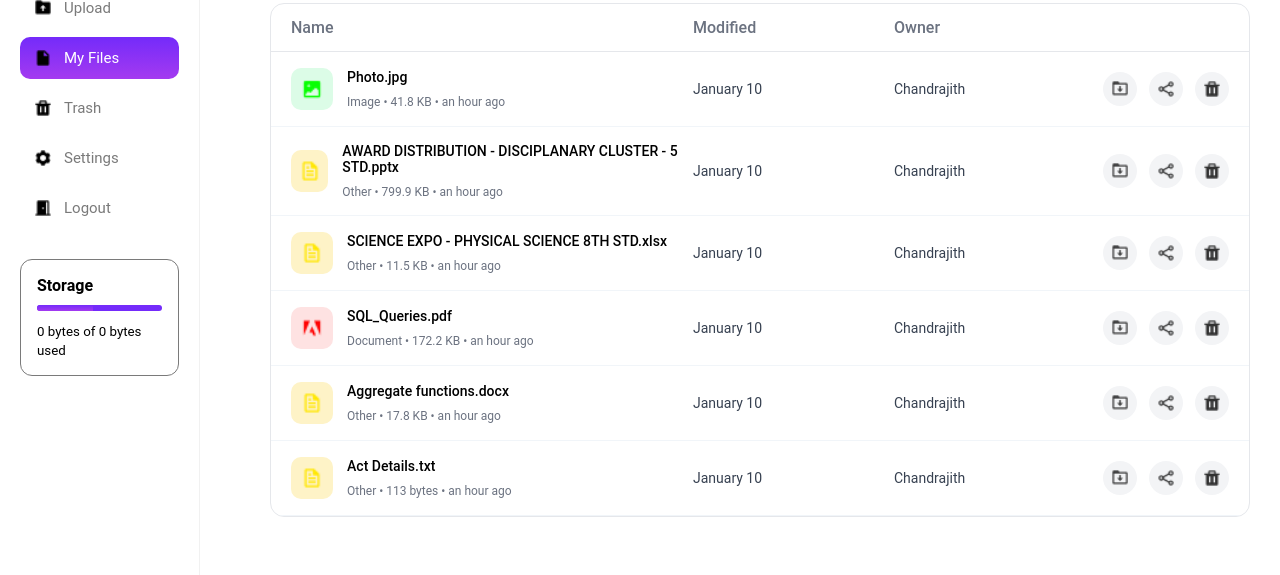
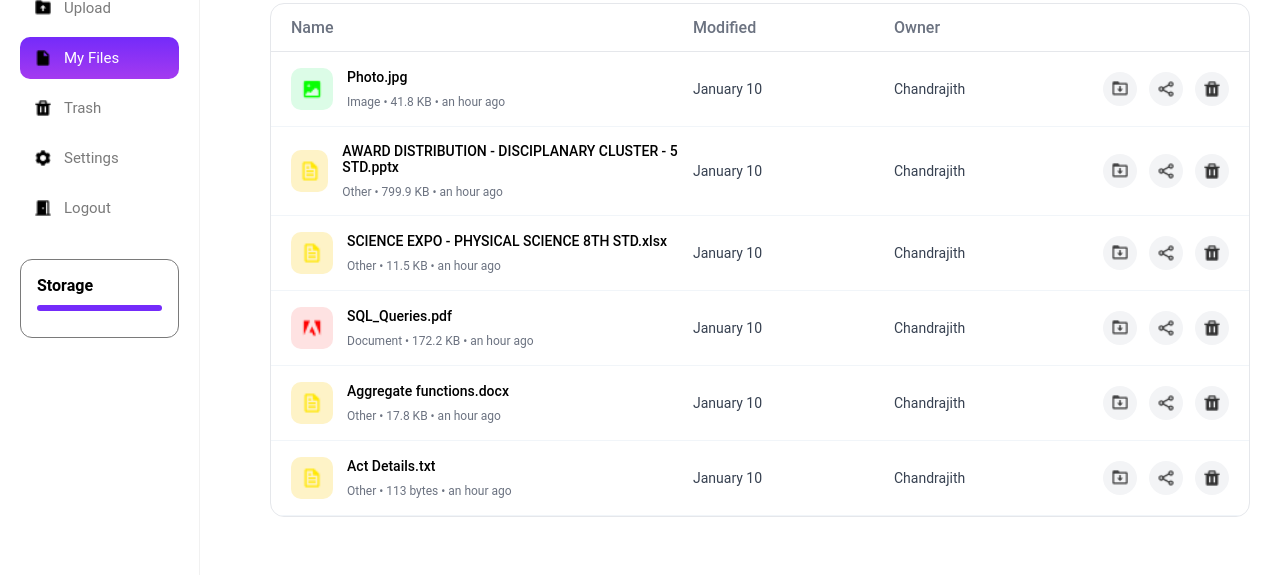
Before and after one commit to chandrajithA/vtscloudsync, a Django app: page /user/myfiles/ in a window 1280 px wide. Shown: the part 147-722 px from the top of the page. Run offline with Django 5.2, Linux system fonts and the light colour scheme; a user stored in the database is signed in; data comes from the database, SQL or seed files in the repository.

Commit message:
requirements

```diff
--- a/storageapp/templates/storageapp/base.html
+++ b/storageapp/templates/storageapp/base.html
@@ -31,9 +31,9 @@
         <div class="search-box">
         <input
             type="text"
-            name="q"
+
             placeholder="Search files, folders..."
-            autocomplete="off"
+
         >
         </div>
     </form>
@@ -58,13 +58,10 @@
     <strong>Storage</strong>
 
     <div class="progressbar">
-    <div style="width: {{ storage_percent }}%"></div>
+
 </div>
 
-<small>
-    {{ used_storage|filesizeformat }} of
-    {{ total_storage|filesizeformat }} used
-</small>
+
 </div>
 </div>
 
```
